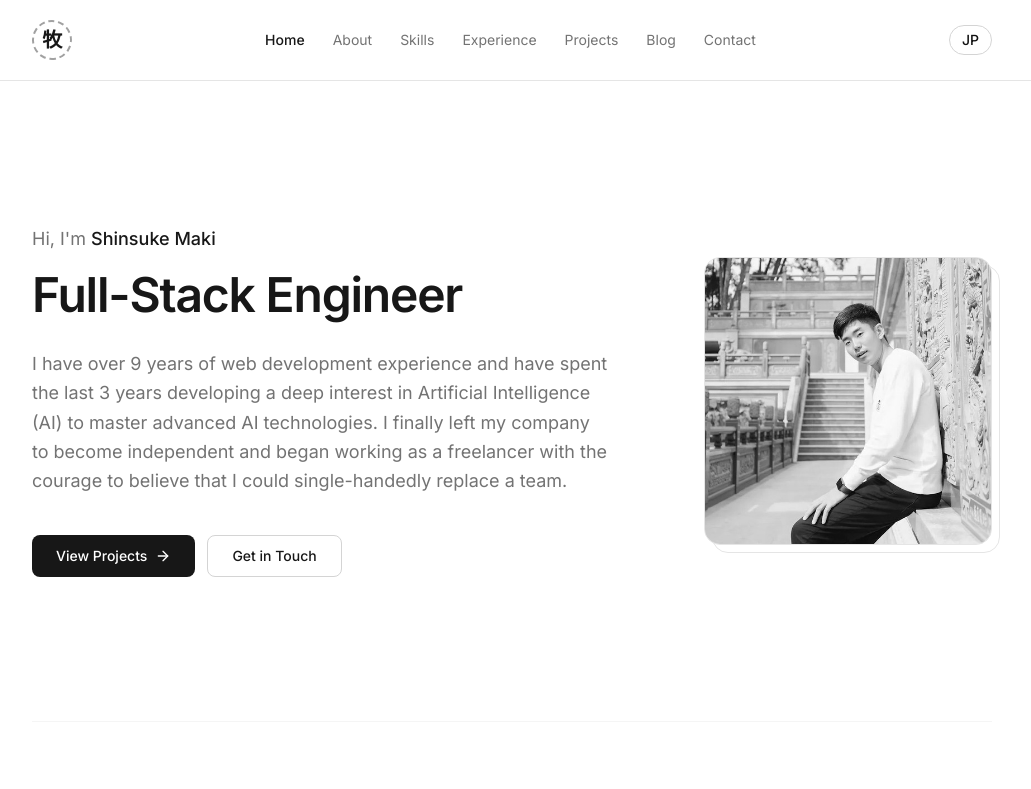
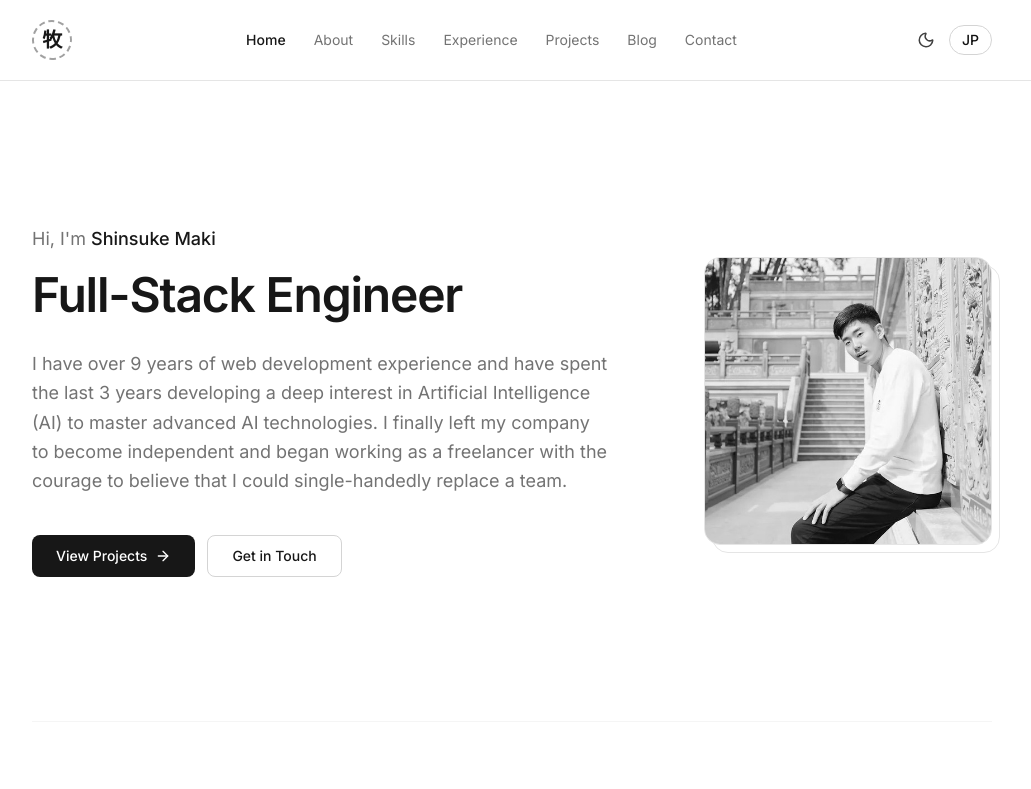
Before and after one commit to happy-dev100/Shinsuke-Maki, a Next.js app: page /en in a window 1280 px wide. Shown: the top 789 px of the page, without its empty margins (128-1159 px from the left). Built offline with nearby package versions, Linux system fonts and the light colour scheme.

Commit message:
add : light/dark toggle button and set default language as japanese

```diff
--- a/package.json
+++ b/package.json
@@ -15,6 +15,7 @@
     "next": "16.2.3",
     "next-intl": "^4.9.1",
     "next-mdx-remote": "^6.0.0",
+    "next-themes": "^0.4.6",
     "react": "19.2.4",
     "react-dom": "19.2.4",
     "react-icons": "^5.6.0",
--- a/src/app/globals.css
+++ b/src/app/globals.css
@@ -1,4 +1,6 @@
 @import "tailwindcss";
+
+@custom-variant dark (&:where(.dark, .dark *));
 
 @theme inline {
   --font-sans: 'Inter', 'Noto Sans JP', system-ui, sans-serif;
@@ -9,11 +11,9 @@
   --foreground: #111111;
 }
 
-@media (prefers-color-scheme: dark) {
-  :root {
+.dark {
   --background: #0c0c0c;
   --foreground: #f0f0f0;
-  }
 }
 
 * {
@@ -37,11 +37,9 @@ body {
   color: #fff;
 }
 
-@media (prefers-color-scheme: dark) {
-  ::selection {
+.dark ::selection {
   background: #f0f0f0;
   color: #111;
-  }
 }
 
 /* Hero image entry animation — CSS only to avoid SSR hydration mismatch */
@@ -93,10 +91,8 @@ body {
   border-radius: 4px;
 }
 
-@media (prefers-color-scheme: dark) {
-  .prose code {
+.dark .prose code {
   background: #1e1e1e;
-  }
 }
 
 .prose pre {
@@ -136,9 +132,7 @@ body {
   margin-left: 0;
 }
 
-@media (prefers-color-scheme: dark) {
-  .prose blockquote {
+.dark .prose blockquote {
   border-left-color: #333;
   color: #999;
 }
-}
--- a/src/app/layout.tsx
+++ b/src/app/layout.tsx
@@ -1,4 +1,5 @@
 import type { Metadata } from 'next';
+import { ThemeProvider } from 'next-themes';
 import './globals.css';
 
 export const metadata: Metadata = {
@@ -26,7 +27,11 @@ export default function RootLayout({
           rel="stylesheet"
         />
       </head>
-      <body>{children}</body>
+      <body>
+        <ThemeProvider attribute="class" defaultTheme="system" enableSystem>
+          {children}
+        </ThemeProvider>
+      </body>
     </html>
   );
 }
--- a/src/components/layout/Header.tsx
+++ b/src/components/layout/Header.tsx
@@ -1,11 +1,12 @@
 'use client';
 
-import { useState } from 'react';
+import { useState, useEffect } from 'react';
+import { useTheme } from 'next-themes';
 import { useTranslations, useLocale } from 'next-intl';
 import { Link, usePathname } from '@/i18n/navigation';
 import { LocaleSwitcher } from './LocaleSwitcher';
 import { LogoMark } from './LogoMark';
-import { Menu, X } from 'lucide-react';
+import { Menu, X, Sun, Moon } from 'lucide-react';
 import { personal } from '@/data/personal';
 
 const navLinks = [
@@ -17,6 +18,25 @@ const navLinks = [
   { href: '/blog', key: 'blog' },
   { href: '/contact', key: 'contact' },
 ] as const;
+
+function ThemeToggle() {
+  const { resolvedTheme, setTheme } = useTheme();
+  const [mounted, setMounted] = useState(false);
+
+  useEffect(() => setMounted(true), []);
+
+  if (!mounted) return <div className="w-8 h-8" />;
+
+  return (
+    <button
+      onClick={() => setTheme(resolvedTheme === 'dark' ? 'light' : 'dark')}
+      className="p-1.5 text-neutral-700 dark:text-neutral-300 hover:text-neutral-900 dark:hover:text-neutral-100 transition-colors"
+      aria-label="Toggle theme"
+    >
+      {resolvedTheme === 'dark' ? <Sun size={18} /> : <Moon size={18} />}
+    </button>
+  );
+}
 
 export function Header() {
   const t = useTranslations('nav');
@@ -53,7 +73,8 @@ export function Header() {
             })}
           </nav>
 
-          <div className="flex items-center gap-3">
+          <div className="flex items-center gap-2">
+            <ThemeToggle />
             <LocaleSwitcher />
             <button
               className="md:hidden p-1.5 text-neutral-700 dark:text-neutral-300"
--- a/src/i18n/routing.ts
+++ b/src/i18n/routing.ts
@@ -2,5 +2,5 @@ import { defineRouting } from 'next-intl/routing';
 
 export const routing = defineRouting({
   locales: ['en', 'ja'],
-  defaultLocale: 'en',
+  defaultLocale: 'ja',
 });
```
Also changed, not shown: 1 other file (tests, documents, lock files or other folders). Lines whose indentation alone changed are shown as unchanged.
